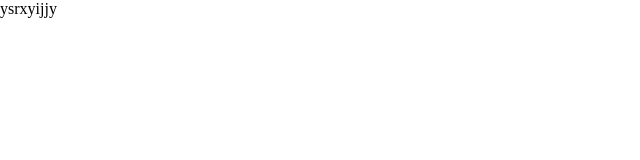
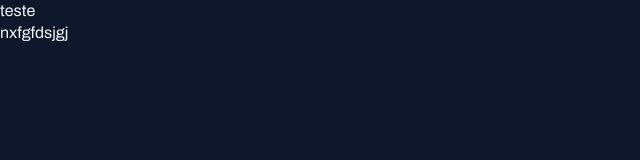
Before and after one commit to rubensalves64/Portal-De-Noticias, a plain HTML site: page index.html in a window 1280 px wide. Shown: the whole page, without its empty margins (0-640 px from the left). Drawn offline with Linux system fonts and the light colour scheme.

Commit message:
aplicando as fontes no projeto

```diff
--- a/index.html
+++ b/index.html
@@ -1,12 +1,17 @@
 <!DOCTYPE html>
 <html lang="pt-BR">
   <head>
+    <link rel="preconnect" href="https://fonts.googleapis.com">
+    <link rel="preconnect" href="https://fonts.gstatic.com" crossorigin>
     <meta charset="UTF-8" />
     <meta name="viewport" content="width=device-width, initial-scale=1.0" />
     <link rel="stylesheet" href="./styles/index.css " />
+
+    <link href="https://fonts.googleapis.com/css2?family=Archivo:ital,wght@0,100..900;1,100..900&display=swap" rel="stylesheet">
+
     <title>Portal de Notícias</title>
   </head>
   <body>
-    ysrxyijjy
-  </body>
+    <h1>teste</h1>
+<a href="#">nxfgfdsjgj</a>
 </html>
--- a/styles/global.css
+++ b/styles/global.css
@@ -3,3 +3,37 @@
   padding: 0;
   box-sizing: border-box;
 }
+:root {
+  --brand-color-light: #60a5fa;
+  --brand-color-dark: #1d4ed8;
+  --bg-color: #0f172a;
+  --stroke-color: #1e293b;
+  --text-color-primary: #f1f5f9;
+  --text-color-secondary: #cbd5e1;
+
+  --font-family: "archivo", sans-serif;
+  --h1: 800 1.5rem/135% var(--font-family);
+  --h2: 800 1rem/140% var(--font-family);
+  --h3: 800 0.875rem/140% var(--font-family);
+  --text-span: 600 0.875rem/145% var(--font-family);
+  --text: 400 1rem/140% var(--font-family);
+  --text-sm: 400 0.875rem/160% var(--font-family);
+}
+body {
+  font: var(--text);
+  color: var(--text-color-primary);
+  background-color: var(--bg-color);
+}
+a {
+  text-decoration: none;
+  color: inherit;
+}
+a:hover {
+  color: var(--brand-color-light);
+}
+
+h1,
+h2,
+h3 {
+  font: inherit;
+}
```
